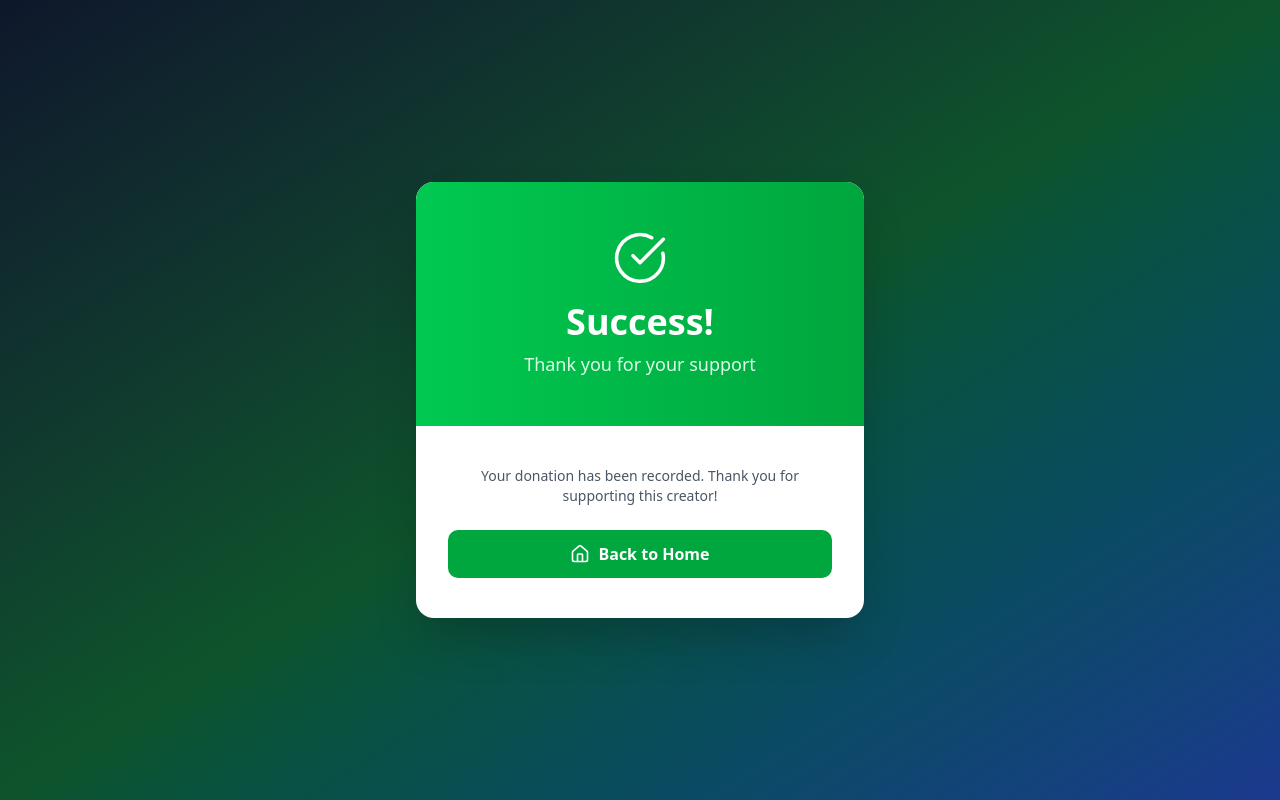
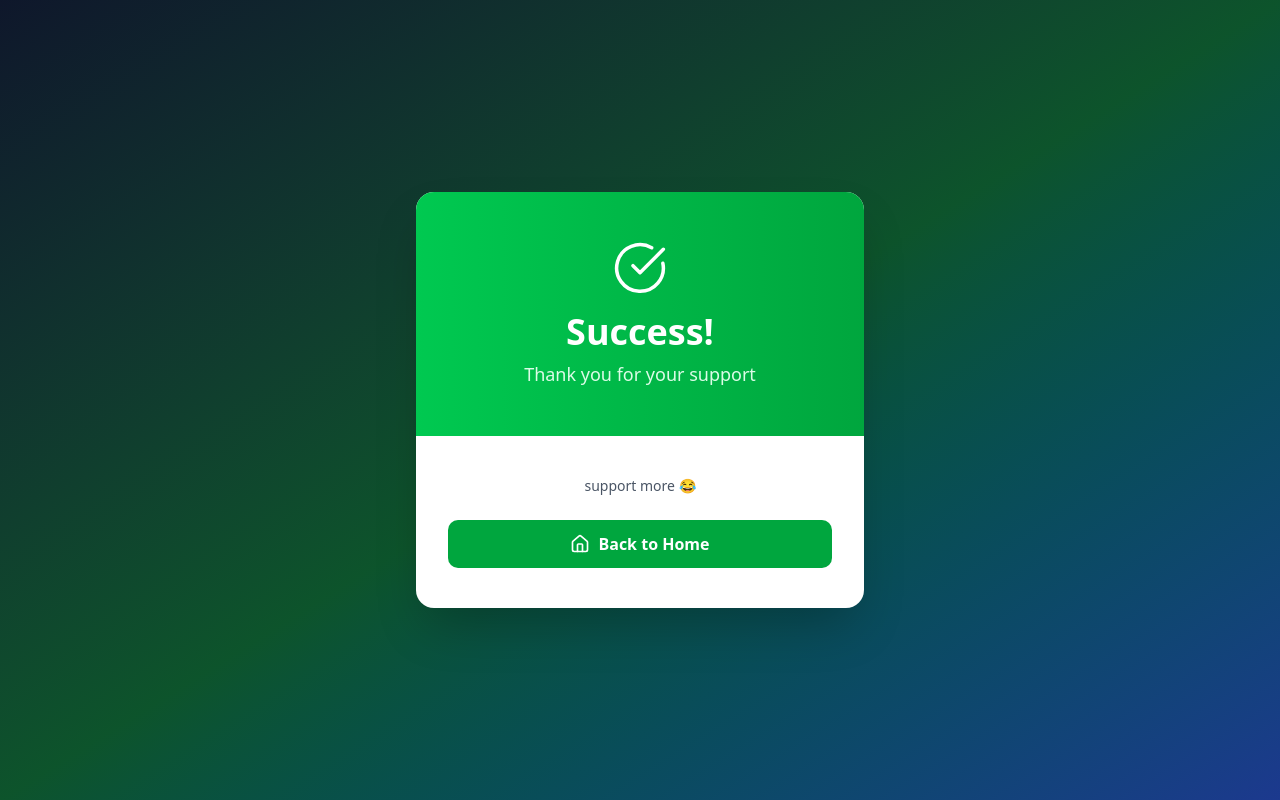
Before and after one commit to Binayakc155/tea, a Next.js app: page /success in a window 1280 px wide. Built offline with nearby package versions, Linux system fonts and the light colour scheme; no server answers.

Commit message:
UI improved

```diff
--- a/src/app/success/page.tsx
+++ b/src/app/success/page.tsx
@@ -66,7 +66,7 @@ export default function Success() {
           )}
 
           <p className="text-center text-gray-600 dark:text-gray-400 text-sm">
-            Your donation has been recorded. Thank you for supporting this creator!
+            support more 😂
           </p>
 
           <Link href="/">
```
